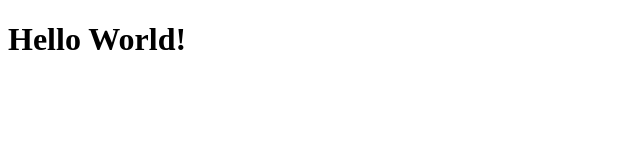
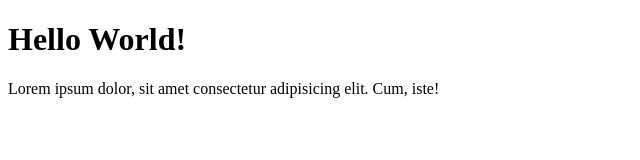
Before and after one commit to Vinitha-2025/web, a plain HTML site: page index.html in a window 1280 px wide. Shown: the whole page, without its empty margins (0-640 px from the left). Drawn offline with Linux system fonts and the light colour scheme.

Commit message:
Added p tag

```diff
--- a/index.html
+++ b/index.html
@@ -7,5 +7,6 @@
 </head>
 <body>
     <h1>Hello World!</h1>
+    <p>Lorem ipsum dolor, sit amet consectetur adipisicing elit. Cum, iste!</p>
 </body>
 </html>
```
